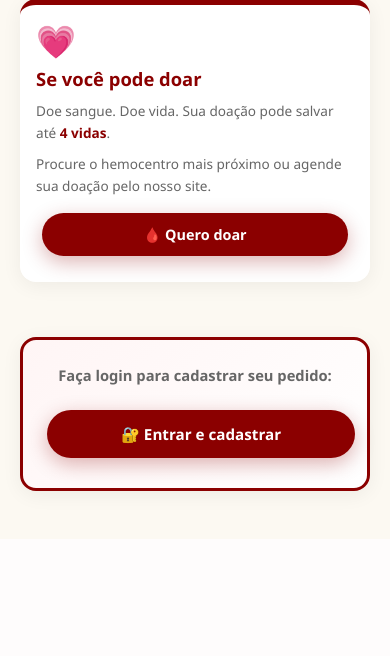
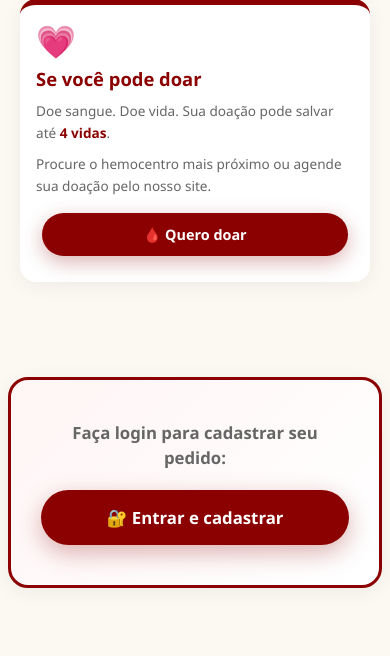
Before and after one commit to Melissa3-ctrl/sanguebom, a Django app: page /preciso-doacao/ in a window 390 px wide. Shown: the part 1210-1866 px from the top of the page. Before the commit the page ends 1713 px from the top, so only its background shows below. Run offline with Django 5.2, Linux system fonts and the light colour scheme.

Commit message:
Ajustes: CSS preciso_doacao e quero_doar

```diff
--- a/membros/static/css/preciso_doacao.css
+++ b/membros/static/css/preciso_doacao.css
@@ -1247,3 +1247,82 @@
         font-size: 0.8rem;
     }
 }
+/* =========================================================
+   FIX FORÇADO — CTA CENTRALIZADO
+   ========================================================= */
+
+section.preciso-cta,
+.preciso-cta {
+    display: block !important;
+    width: 100% !important;
+    max-width: 700px !important;
+    margin-left: auto !important;
+    margin-right: auto !important;
+    margin-top: 40px !important;
+    margin-bottom: 60px !important;
+    padding: 40px 30px !important;
+    text-align: center !important;
+    background: linear-gradient(135deg, #fff5f5, #ffffff) !important;
+    border: 3px solid #8b0000 !important;
+    border-radius: 20px !important;
+    box-shadow: 0 4px 20px rgba(0, 0, 0, 0.06) !important;
+    position: relative !important;
+    left: auto !important;
+    right: auto !important;
+    float: none !important;
+    clear: both !important;
+    transform: none !important;
+    grid-column: auto !important;
+    justify-self: center !important;
+    align-self: center !important;
+}
+
+.preciso-cta > p {
+    text-align: center !important;
+    margin: 0 auto 20px auto !important;
+    display: block !important;
+    width: 100% !important;
+    color: #666 !important;
+    font-size: 1.05rem !important;
+    font-weight: 600 !important;
+    line-height: 1.5 !important;
+}
+
+.preciso-cta > .btn-cadastrar-receptor {
+    display: inline-block !important;
+    margin: 0 auto !important;
+    position: static !important;
+    left: auto !important;
+    right: auto !important;
+    float: none !important;
+    text-align: center !important;
+    background: #8b0000 !important;
+    color: white !important;
+    padding: 16px 40px !important;
+    border-radius: 50px !important;
+    font-weight: 700 !important;
+    font-size: 1.05rem !important;
+    text-decoration: none !important;
+    box-shadow: 0 8px 24px rgba(139, 0, 0, 0.3) !important;
+    transition: all 0.3s !important;
+}
+
+.preciso-cta > .btn-cadastrar-receptor:hover {
+    background: #5c0000 !important;
+    transform: translateY(-3px) !important;
+}
+
+/* Celular */
+@media (max-width: 480px) {
+    .preciso-cta {
+        padding: 24px 18px !important;
+        margin-bottom: 40px !important;
+        max-width: 100% !important;
+        border-radius: 16px !important;
+    }
+
+    .preciso-cta > .btn-cadastrar-receptor {
+        width: 100% !important;
+        display: block !important;
+    }
+}
--- a/templates/quero_doar.html
+++ b/templates/quero_doar.html
@@ -110,6 +110,10 @@
                 <span class="check">✓</span>
                 <p>Levar um documento oficial com foto</p>
             </div>
+            <div class="check-item">
+            <span class="check">✓</span>
+           <p>Não fumar antes da doação</p>
+            </div>
         </div>
 
         <p class="aviso-triagem">
```
